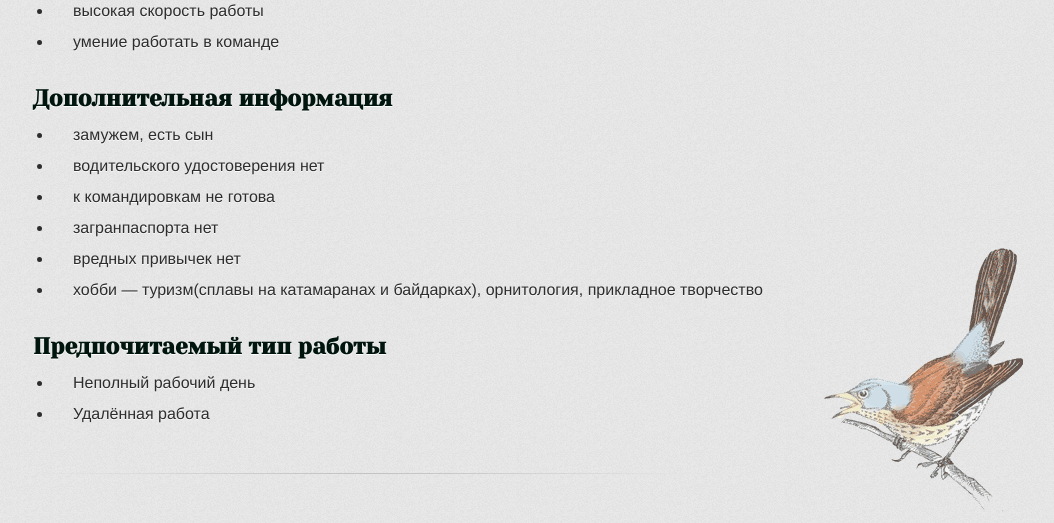
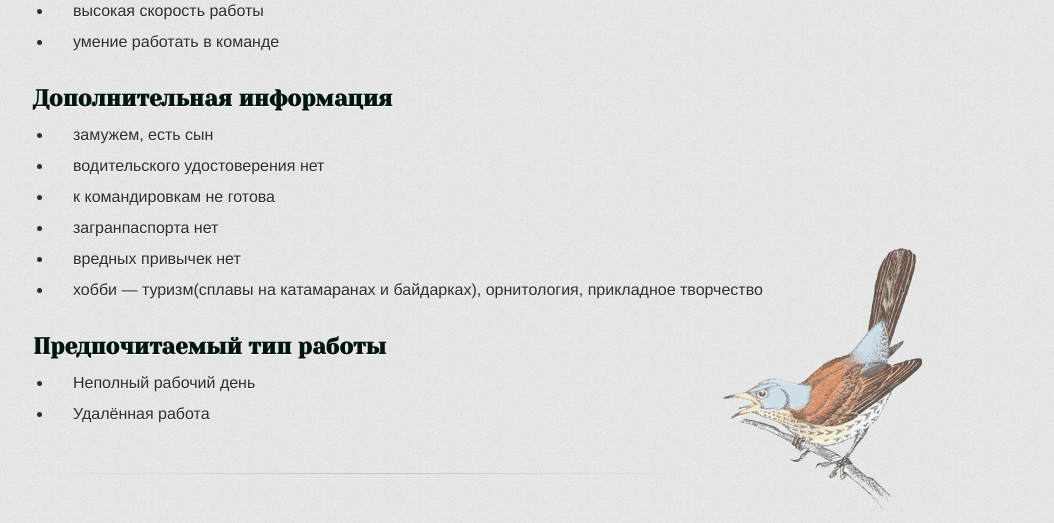
Before and after one commit to ReshetnikovaValery/reshetnikovavalery.github.com, a PHP site: page / in a window 1280 px wide. Shown: the part 1796-2319 px from the top of the page, without its empty margins (217-1271 px from the left). Run offline with PHP 8.4, Linux system fonts and the light colour scheme; some web fonts are replaced.

Commit message:
Fix drozd on extra large monitor

```diff
--- a/stylesheets/stylesheet.css
+++ b/stylesheets/stylesheet.css
@@ -95,7 +95,7 @@ header h2 {
 }
 
 .drozd {
-  background: transparent url(../images/drozd.gif) 100% 100% no-repeat;
+  background: transparent url(../images/drozd.gif) 90% 100% no-repeat;
 }
 
 .inner {
```
